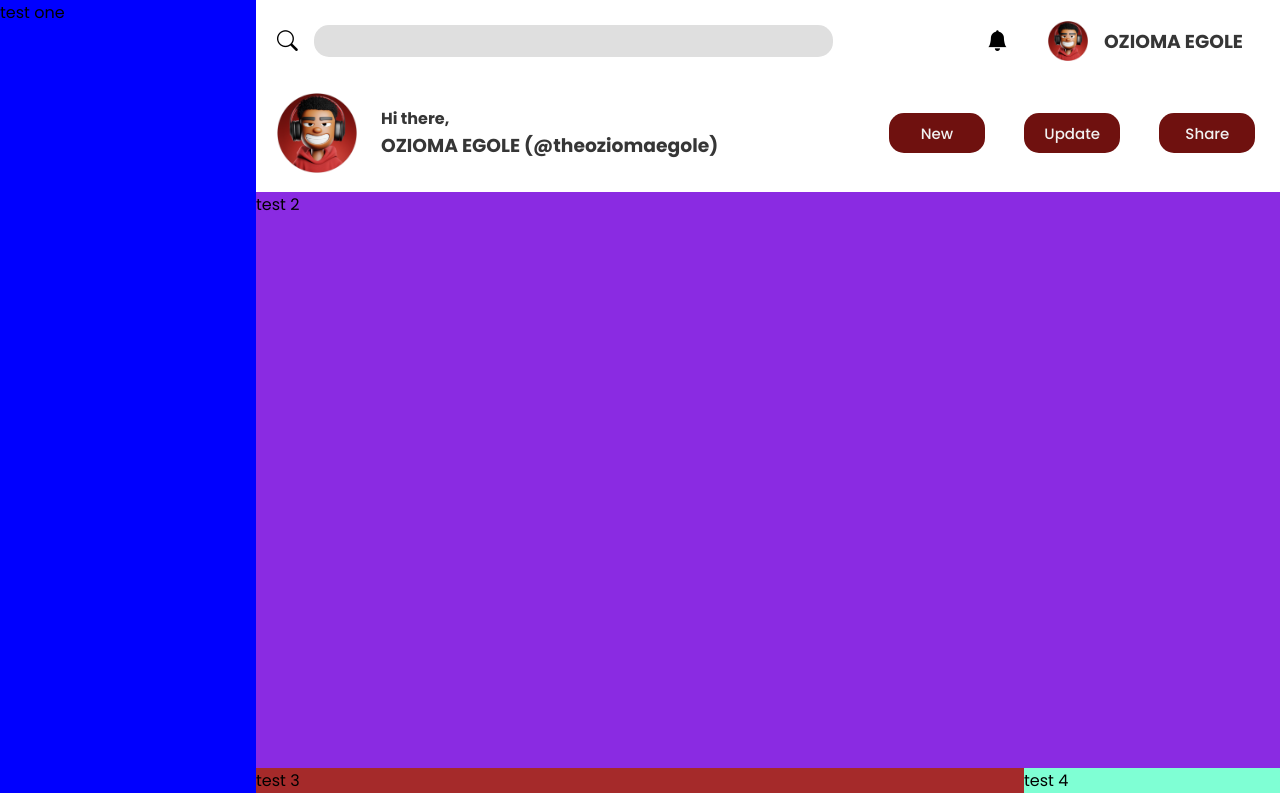
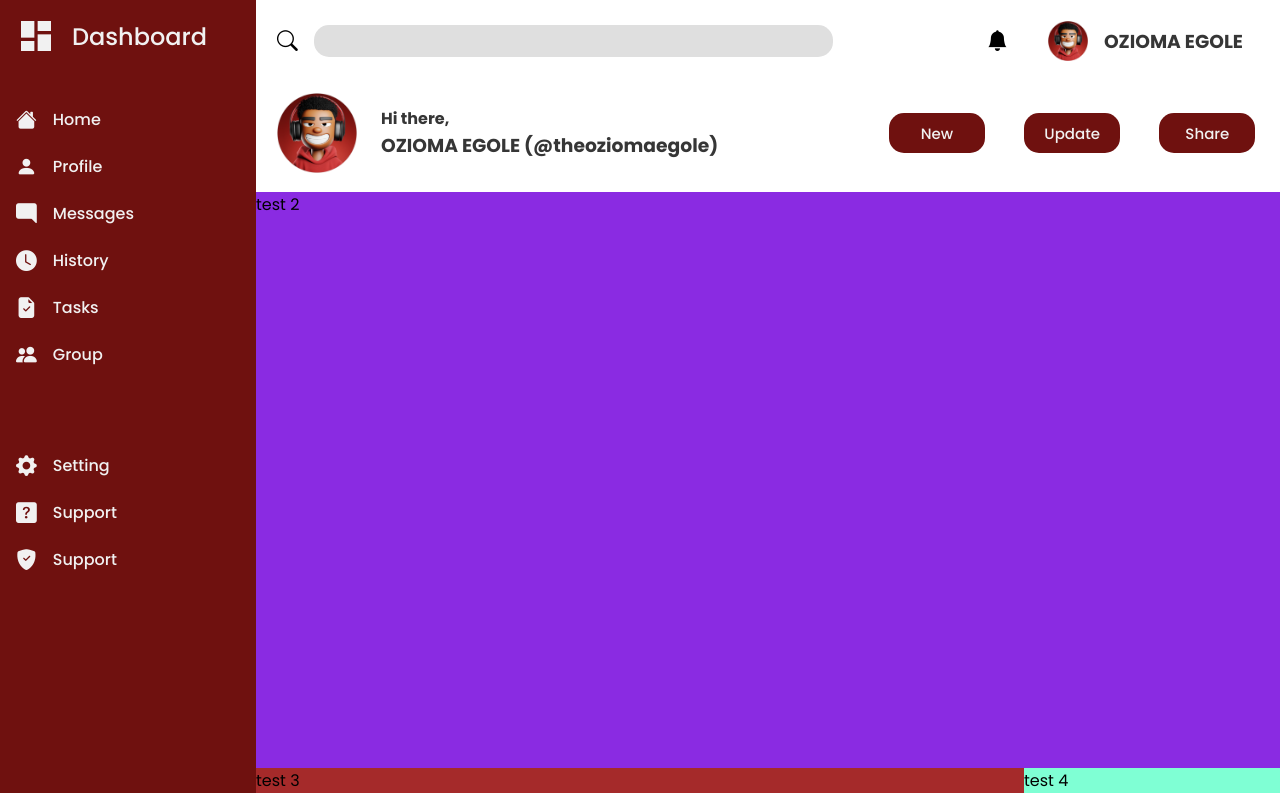
Before and after one commit to Ozioma45/Odins_Projects, a plain HTML site: page admin_dashboard/index.html in a window 1280 px wide. Drawn offline with nearby package versions, Linux system fonts and the light colour scheme.

Commit message:
completed the sidebar

```diff
--- a/admin_dashboard/index.html
+++ b/admin_dashboard/index.html
@@ -4,6 +4,7 @@
     <meta charset="UTF-8">
     <meta name="viewport" content="width=device-width, initial-scale=1.0">
     <title>Document</title>
+    <link href="https://fonts.googleapis.com/icon?family=Material+Icons|Material+Icons+Outlined" rel="stylesheet">
     <link rel="stylesheet" href="https://cdn.jsdelivr.net/npm/bootstrap-icons@1.10.5/font/bootstrap-icons.css">
     <link rel="stylesheet" href="style.css">
 </head>
@@ -57,7 +58,82 @@
             </div>
 
         </header>
-        <div class="sidebar">test one</div>
+
+        <div class="sidebar">
+
+            <div class="dashboard-title">
+                <span class="material-icons dashboard"> dashboard </span>
+                <span class="dashboardT">Dashboard</span>
+            </div>
+
+            <div class="sidebar-nav">
+                <ul class="nav1">
+                    <li>
+                        <a href="#">
+                            <i class="bi bi-house-fill nav-icon"></i>
+                            Home
+                        </a>
+                    </li>
+
+                    <li>
+                        <a href="#">
+                            <i class="bi bi-person-fill nav-icon"></i>
+                            Profile
+                        </a>
+                    </li>
+
+                    <li>
+                        <a href="#">
+                            <i class="bi bi-chat-right-fill nav-icon"></i>
+                            Messages
+                        </a>
+                    </li>
+
+                    <li>
+                        <a href="#">
+                            <i class="bi bi-clock-fill nav-icon"></i>
+                            History
+                        </a>
+                    </li>
+
+                    <li>
+                        <a href="#">
+                            <i class="bi bi-file-earmark-check-fill nav-icon"></i>
+                            Tasks
+                        </a>
+                    </li>
+
+                    <li>
+                        <a href="#">
+                            <i class="bi bi-people-fill nav-icon"></i>
+                            Group
+                        </a>
+                    </li>
+                </ul>
+
+                <ul class="nav2">
+                    <li>
+                        <a href="#">
+                            <i class="bi bi-gear-fill nav-icon"></i>
+                            Setting
+                        </a>
+                    </li>
+                    <li>
+                        <a href="#">
+                            <i class="bi bi-question-square-fill nav-icon"></i>
+                            Support
+                        </a>
+                    </li>
+                    <li>
+                        <a href="#">
+                            <i class="bi bi-shield-fill-check nav-icon"></i>
+                            Support
+                        </a>
+                    </li>
+                </ul>
+            </div>
+
+        </div>
         <nav class="nav">test 2</nav>
         <div class="projects">test 3</div>
         <div class="news-side">test 4</div>
--- a/admin_dashboard/style.css
+++ b/admin_dashboard/style.css
@@ -8,6 +8,7 @@
     font-family: 'Poppins', sans-serif;
 }
 
+/*Header*/
 .header{
     grid-area: header;
     display: inline-grid;
@@ -106,11 +107,60 @@
     }
 
 
+
+    /*SIDEBAR*/
+
 .sidebar{
-    background-color: blue;
+    background-color: #6f110f;
     grid-area: sidebar;
+    padding: 1rem;
 }
 
+    .dashboard-title{
+        display: flex;
+        align-items: center;
+    }
+
+        .dashboard{
+            color: #f1f1f1;
+            font-size: 2.5rem;
+            margin-right: 1rem ;
+        }
+
+        .dashboardT{
+            color: #f1f1f1;
+            font-size: 1.5rem;
+            font-weight: 500;
+        }
+
+
+        .sidebar-nav{
+            margin-top: 3rem;
+        }
+
+            .sidebar ul{
+                list-style: none;
+            }
+                .sidebar-nav li{
+                    margin-bottom: 1rem;
+                }
+
+                .sidebar-nav li a{
+                    text-decoration: none;
+                    color: #f1f1f1;
+                    display: flex;
+                    align-items: center;
+                    font-weight: 500;
+                }
+
+                .sidebar-nav  .nav-icon{
+                    font-size: 1.3rem;
+                    margin-right: 1rem;
+                }
+
+            .nav2{
+                margin-top: 5rem;
+            }
 .nav{
     background-color: blueviolet;
     grid-area: nav;
```
